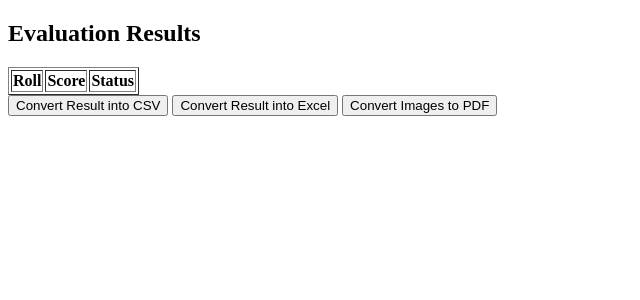
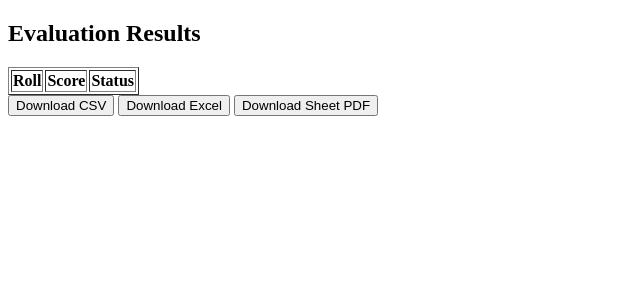
Before and after one commit to ibnu-umer/bubble-sheet-evaluator-web, a Django app: template omr/templates/results.html in a window 1280 px wide. Shown: the top 300 px of the page, without its empty margins (0-640 px from the left). Run offline with Django 5.2, Linux system fonts and the light colour scheme; the template is opened without the code that fills it, so the values that code supplies are empty; some libraries are stand-ins or nearby versions.

Commit message:
improve(results): enhance download buttons UX

```diff
--- a/omr/templates/results.html
+++ b/omr/templates/results.html
@@ -50,10 +50,10 @@
             </tbody>
         </table>
 
-        <button id="convert-result-csv">Convert Result into CSV</button>
-        <button id="convert-result-xlsx">Convert Result into Excel</button>
+        <button id="download-csv-btn">Download CSV</button>
+        <button id="download-xlsx-btn">Download Excel</button>
 
-        <button id="convert-pdf-btn">Convert Images to PDF</button>
+        <button id="download-pdf-btn">Download Sheet PDF</button>
         <div id="progress-container">
             <div id="progress-bar">0%</div>
         </div>
@@ -63,11 +63,14 @@
             const examName = "{{ exam.exam_name|escapejs }}"
             const examNameLower = examName.toLowerCase().replace(/\s+/g, "_");
 
-            document.getElementById("convert-pdf-btn").addEventListener("click", async function(event) {
+            document.getElementById("download-pdf-btn").addEventListener("click", async function(event) {
                 event.preventDefault();
+                let btn = this;
+                btn.textContent = "Downloading...";
+                btn.disabled = true;
 
                 try {
-                    const response = await fetch("{% url 'convert_to_pdf' %}", {
+                    const response = await fetch("{% url 'download_sheet_pdf' %}", {
                         method: "POST",
                         headers: {
                             "X-CSRFToken": "{{ csrf_token }}",
@@ -91,13 +94,22 @@
                     window.URL.revokeObjectURL(url);
                 } catch (err) {
                     console.error("Error:", err);
-                    alert("Failed to convert PDF. Please try again.");
+                    alert("Failed to download PDF. Please try again.");
                 }
+
+                setTimeout(() => {
+                    btn.textContent = "Download Sheet PDF";
+                    btn.disabled = false;
+                }, 3000);
             });
 
 
             // Function to export table to CSV
-            function exportTableToCSV(filename) {
+            function downloadTableCSV(filename) {
+                let btn = document.getElementById("download-csv-btn");
+                btn.textContent = "Downloading...";
+                btn.disabled = true;
+
                 let csv = [];
                 let rows = document.querySelectorAll("#result-table tr");
 
@@ -115,24 +127,38 @@
                 downloadLink.download = filename;
                 downloadLink.href = URL.createObjectURL(csvFile);
                 downloadLink.click();
+
+                setTimeout(() => {
+                    btn.textContent = "Download CSV";
+                    btn.disabled = false;
+                }, 2000);
             }
 
 
             // Function to export table to Excel
-            function exportTableToExcel(filename) {
+            function downloadTableExcel(filename) {
+                let btn = document.getElementById("download-xlsx-btn");
+                btn.textContent = "Downloading...";
+                btn.disabled = true;
+
                 let table = document.getElementById("result-table");
                 let wb = XLSX.utils.table_to_book(table, { sheet: "Results" });
                 XLSX.writeFile(wb, filename, { bookType: "xlsx", type: "binary" });
+
+                setTimeout(() => {
+                    btn.textContent = "Download Excel";
+                    btn.disabled = false;
+                }, 2000);
             }
 
 
             // Event Listeners
-            document.getElementById("convert-result-csv").addEventListener("click", function () {
-                exportTableToCSV(examNameLower + ".csv");
+            document.getElementById("download-csv-btn").addEventListener("click", function () {
+                downloadTableCSV(examNameLower + ".csv");
             });
 
-            document.getElementById("convert-result-xlsx").addEventListener("click", function () {
-                exportTableToExcel(examNameLower + ".xlsx");
+            document.getElementById("download-xlsx-btn").addEventListener("click", function () {
+                downloadTableExcel(examNameLower + ".xlsx");
             });
         </script>
     </body>
--- a/omr/urls.py
+++ b/omr/urls.py
@@ -11,5 +11,5 @@ urlpatterns = [
     path('evaluator/', views.evaluator, name='evaluator'),
     path('process_ajax/', views.process_ajax, name='process_ajax'),
     path("results/<uuid:exam_id>/", views.results_view, name="results_page"),
-    path("convert-to-pdf/", views.convert_to_pdf, name="convert_to_pdf"),
+    path("convert-to-pdf/", views.download_sheet_pdf, name="download_sheet_pdf"),
 ]
--- a/omr/views.py
+++ b/omr/views.py
@@ -183,7 +183,7 @@ def results_view(request, exam_id):
 
 
 @csrf_protect
-def convert_to_pdf(request):
+def download_sheet_pdf(request):
     if request.method != "POST":
         return HttpResponse("Invalid request", status=400)
 
```
